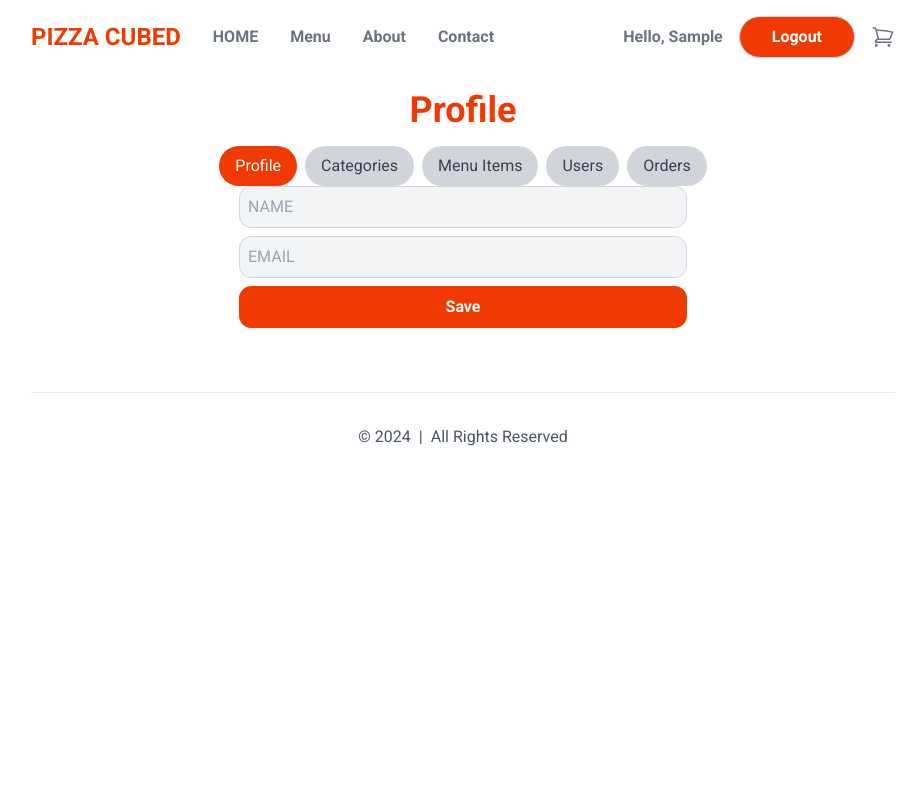
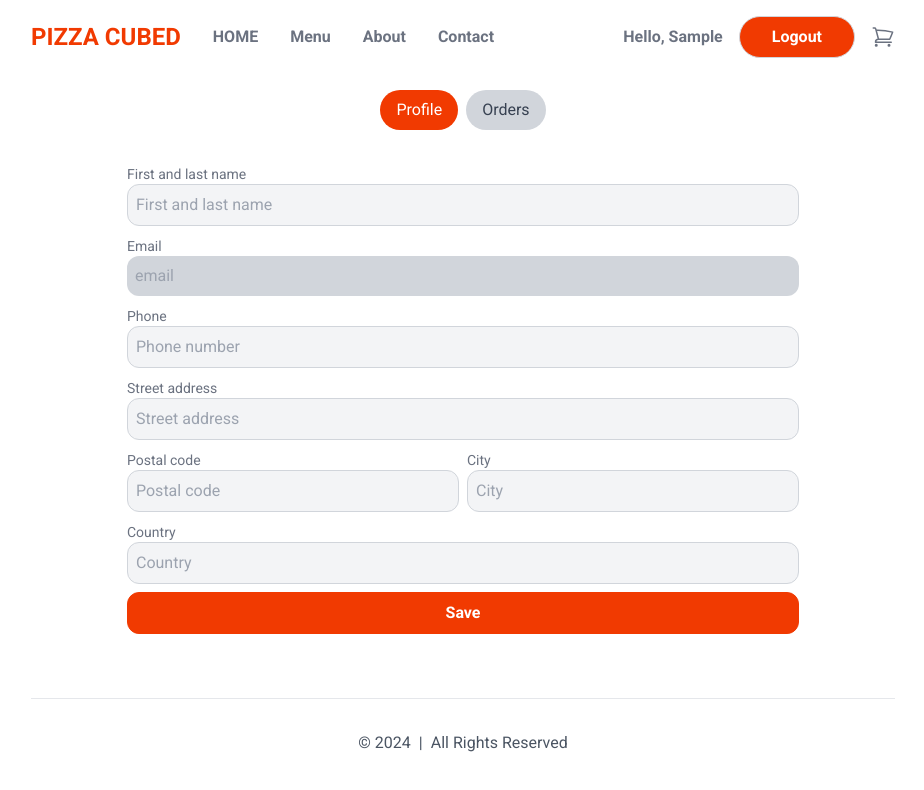
Before and after one commit to nour-nono/pizza-cubed, a Next.js app: page /profile in a window 1280 px wide. Shown: the top 790 px of the page, without its empty margins (177-1101 px from the left). Built offline with nearby package versions, Linux system fonts and the light colour scheme; no server answers; sample sign-in values are in the browser's storage.

Commit message:
Add react-hot-toast package for displaying toast notifications

```diff
--- a/package.json
+++ b/package.json
@@ -20,6 +20,7 @@
     "prettier": "^3.3.3",
     "react": "^18",
     "react-dom": "^18",
+    "react-hot-toast": "^2.4.1",
     "zod": "^3.23.8"
   },
   "devDependencies": {
--- a/src/app/profile/page.tsx
+++ b/src/app/profile/page.tsx
@@ -1,13 +1,57 @@
+'use client';
 import Image from 'next/image';
 import { User } from '../models/User';
 import UserTabs from '@/components/layout/UserTabs';
+import { useSession } from 'next-auth/react';
+import UserForm from '@/components/layout/UserForm';
+import { Session } from 'next-auth';
+import { redirect } from 'next/navigation';
+import toast from 'react-hot-toast';
+import { useState, useEffect } from 'react';
+
 export default function ProfilePage() {
+  const session = useSession();
+  const status = session.status;
+  const [user, setUser] = useState(null);
+  const [isAdmin, setIsAdmin] = useState(false);
+  const [profileFetched, setProfileFetched] = useState(false);
+
+  async function handleProfileInfoUpdate(ev, data) {
+    ev.preventDefault();
+
+    const savingPromise = new Promise(async (resolve, reject) => {
+      const response = await fetch('/api/profile', {
+        method: 'PUT',
+        headers: { 'Content-Type': 'application/json' },
+        body: JSON.stringify(data),
+      });
+      response.ok
+        ? resolve(undefined)
+        : reject(new Error('Failed to save profile'));
+    });
+
+    await toast.promise(savingPromise, {
+      loading: 'Saving...',
+      success: 'Profile saved!',
+      error: 'Error',
+    });
+  }
+  if (status === 'loading') {
+    return <p>Loading...</p>;
+  }
+
+  if (status === 'unauthenticated') {
+    return redirect('/login'); // Redirect to login page
+  }
+
   return (
     <section className='mt-8'>
-      <h1 className='text-center text-primary text-4xl mb-4 font-bold'>
+      <UserTabs isAdmin={isAdmin} />
+      <div className="max-w-2xl mx-auto mt-8">
+        <UserForm user={user} onSave={handleProfileInfoUpdate} />
+      {/* <h1 className='text-center text-primary text-4xl mb-4 font-bold'>
         Profile
       </h1>
-      <UserTabs isAdmin={true} />
       <div className='max-w-md mx-auto'>
         <div className='flex gap-4 items-center'>
           <form className='grow'>
@@ -21,7 +65,7 @@ export default function ProfilePage() {
             />
             <button type='submit'>Save</button>
           </form>
-        </div>
+        </div> */}
       </div>
     </section>
   );
--- /dev/null
+++ b/src/components/UseProfile.ts
@@ -0,0 +1,17 @@
+import {useEffect, useState} from "react";
+
+export function useProfile() {
+  const [data, setData] = useState(null);
+  const [loading, setLoading] = useState(true);
+  useEffect(() => {
+    setLoading(true);
+    fetch('/api/profile').then(response => {
+      response.json().then(data => {
+        setData(data);
+        setLoading(false);
+      });
+    })
+  }, []);
+
+  return {loading, data};
+}
--- /dev/null
+++ b/src/components/layout/AddressInputs.tsx
@@ -0,0 +1,62 @@
+export default function AddressInputs({
+  addressProps,
+  setAddressProp,
+  disabled = false,
+}) {
+  const { phone, streetAddress, postalCode, city, country } = addressProps;
+  return (
+    <>
+      <label htmlFor='phoneInput'>Phone</label>
+      <input
+        disabled={disabled}
+        type='tel'
+        placeholder='Phone number'
+        value={phone || ''}
+        onChange={(ev) => setAddressProp('phone', ev.target.value)}
+        id='phoneInput'
+      />
+      <label htmlFor='streetAddressInput'>Street address</label>
+      <input
+        disabled={disabled}
+        type='text'
+        placeholder='Street address'
+        value={streetAddress || ''}
+        onChange={(ev) => setAddressProp('streetAddress', ev.target.value)}
+        id='streetAddressInput'
+      />
+      <div className='grid grid-cols-2 gap-2'>
+        <div>
+          <label htmlFor='postalCodeInput'>Postal code</label>
+          <input
+            disabled={disabled}
+            type='text'
+            placeholder='Postal code'
+            value={postalCode || ''}
+            onChange={(ev) => setAddressProp('postalCode', ev.target.value)}
+            id='postalCodeInput'
+          />
+        </div>
+        <div>
+          <label htmlFor='cityInput'>City</label>
+          <input
+            disabled={disabled}
+            type='text'
+            placeholder='City'
+            value={city || ''}
+            onChange={(ev) => setAddressProp('city', ev.target.value)}
+            id='cityInput'
+          />
+        </div>
+      </div>
+      <label htmlFor='countryInput'>Country</label>
+      <input
+        disabled={disabled}
+        type='text'
+        placeholder='Country'
+        value={country || ''}
+        onChange={(ev) => setAddressProp('country', ev.target.value)}
+        id='countryInput'
+      />
+    </>
+  );
+}
--- /dev/null
+++ b/src/components/layout/UserForm.tsx
@@ -0,0 +1,63 @@
+'use client';
+import AddressInputs from '@/components/layout/AddressInputs';
+import { useState } from 'react';
+
+export default function UserForm({ user, onSave }) {
+  const [userName, setUserName] = useState(user?.name || '');
+  const [phone, setPhone] = useState(user?.phone || '');
+  const [streetAddress, setStreetAddress] = useState(user?.streetAddress || '');
+  const [postalCode, setPostalCode] = useState(user?.postalCode || '');
+  const [city, setCity] = useState(user?.city || '');
+  const [country, setCountry] = useState(user?.country || '');
+  const [admin, setAdmin] = useState(user?.admin || false);
+
+  function handleAddressChange(propName, value) {
+    if (propName === 'phone') setPhone(value);
+    if (propName === 'streetAddress') setStreetAddress(value);
+    if (propName === 'postalCode') setPostalCode(value);
+    if (propName === 'city') setCity(value);
+    if (propName === 'country') setCountry(value);
+  }
+
+  return (
+    <div className='md:flex gap-4'>
+      <form
+        className='grow'
+        onSubmit={(ev) =>
+          onSave(ev, {
+            name: userName,
+            phone,
+            admin,
+            streetAddress,
+            city,
+            country,
+            postalCode,
+          })
+        }
+      >
+        <label>First and last name</label>
+        <input
+          type='text'
+          placeholder='First and last name'
+          value={userName}
+          onChange={(ev) => setUserName(ev.target.value)}
+        />
+        <label htmlFor='emailInput'>Email</label>
+        <input
+          type='email'
+          disabled={true}
+          value={user?.email}
+          placeholder={'email'}
+          id='emailInput'
+        />
+
+        <AddressInputs
+          addressProps={{ phone, streetAddress, postalCode, city, country }}
+          setAddressProp={handleAddressChange}
+        />
+
+        <button type='submit'>Save</button>
+      </form>
+    </div>
+  );
+}
```
Also changed, not shown: 1 other file (tests, documents, lock files or other folders).
